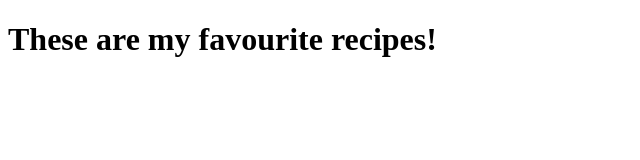
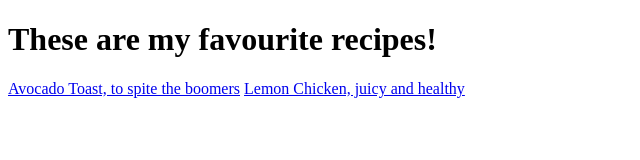
Before and after one commit to pink-sunsets/odin-recipes, a plain HTML site: page index.html in a window 1280 px wide. Shown: the whole page, without its empty margins (0-640 px from the left). Drawn offline with Linux system fonts and the light colour scheme.

Commit message:
Add links to recipes and recipes boilerplate

```diff
--- a/index.html
+++ b/index.html
@@ -6,5 +6,7 @@
 </head>
 <body>
     <h1>These are my favourite recipes!</h1>
+    <a href="recipes/avocado-toast.html">Avocado Toast, to spite the boomers</a>
+    <a href="recipes/lemon-chicken.html">Lemon Chicken, juicy and healthy</a>
 </body>
 </html>
```
Also changed, not shown: 1 other file.
